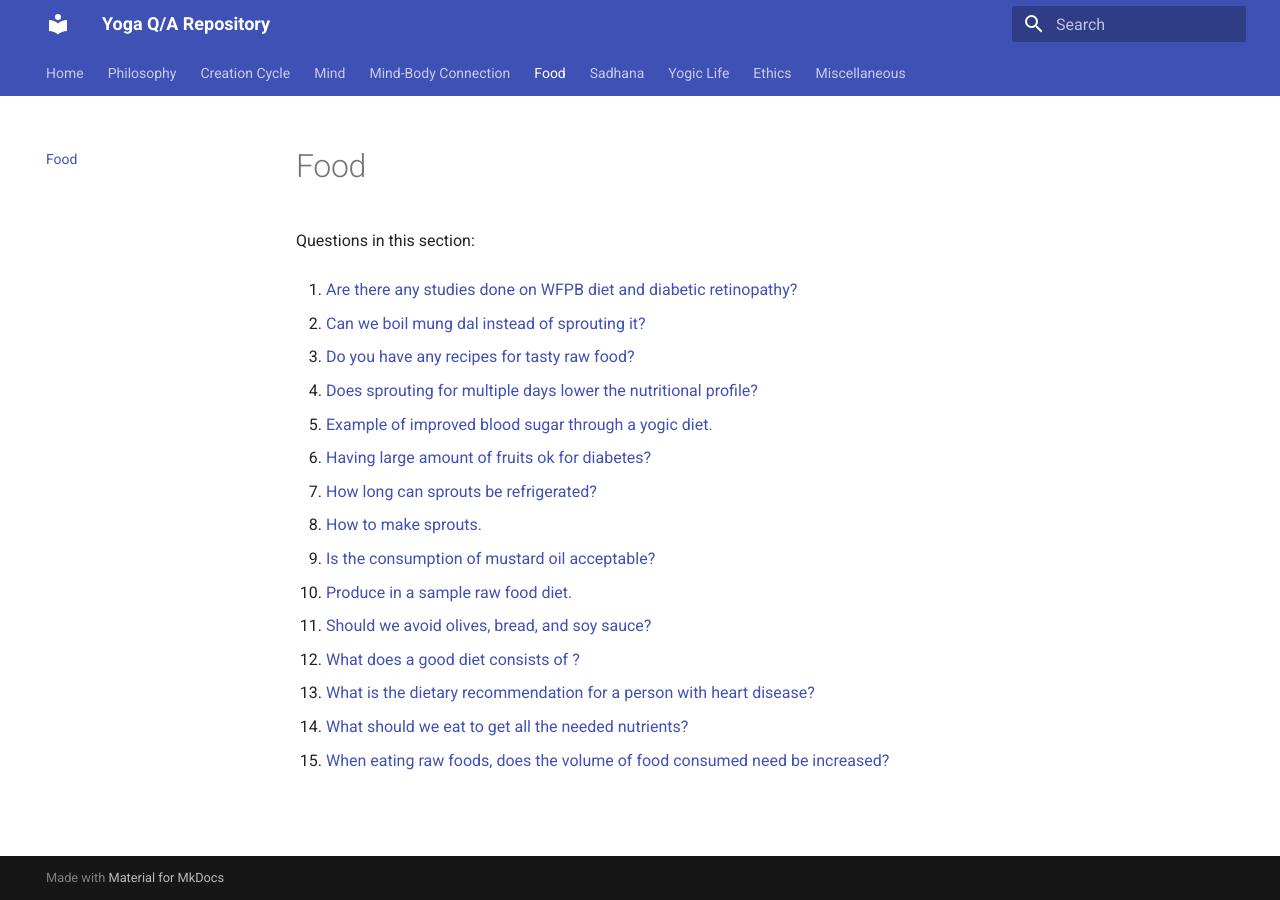
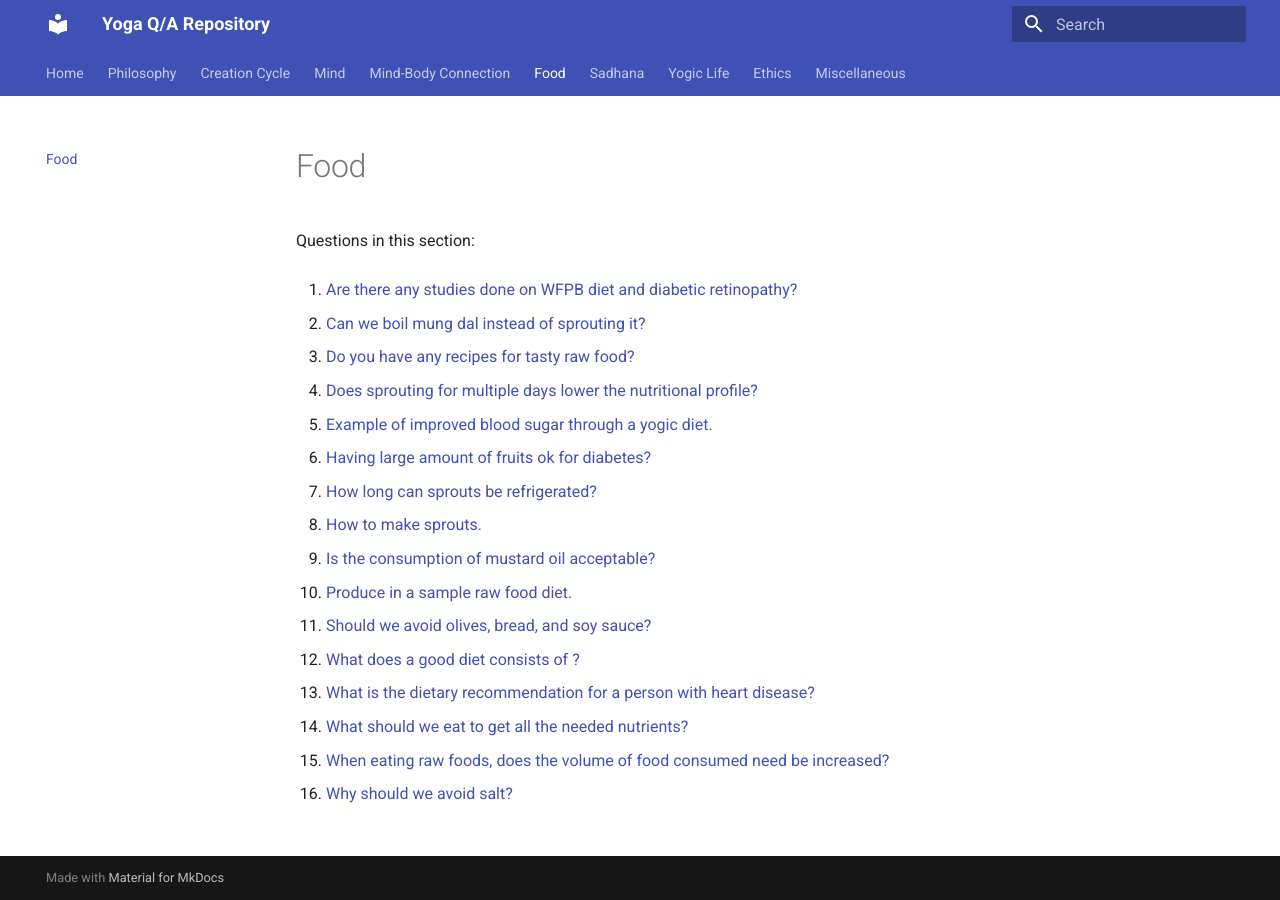
Before and after one commit to yogiclife/yoga-qa, an MkDocs documentation site: the page built from docs/food/README.md, in a window 1280 px wide. Built offline with MkDocs 1.6.1 and Material for MkDocs 9.7.7, drawn with Linux system fonts in a browser that asks for light colours.

Commit message:
Update topic indices [skip ci]

```diff
--- a/docs/food/README.md
+++ b/docs/food/README.md
@@ -31,3 +31,5 @@ Questions in this section:
 14. [What should we eat to get all the needed nutrients?](what-should-we-eat-to-get-all-the-needed-nutrients.md)
 
 15. [When eating raw foods, does the volume of food consumed need be increased?](when-eating-raw-foods-does-the-volume-of-food-consumed-need-be-increased-20260628-030424.md)
+
+16. [Why should we avoid salt?](why-should-we-avoid-salt-20260628-140843.md)
```
